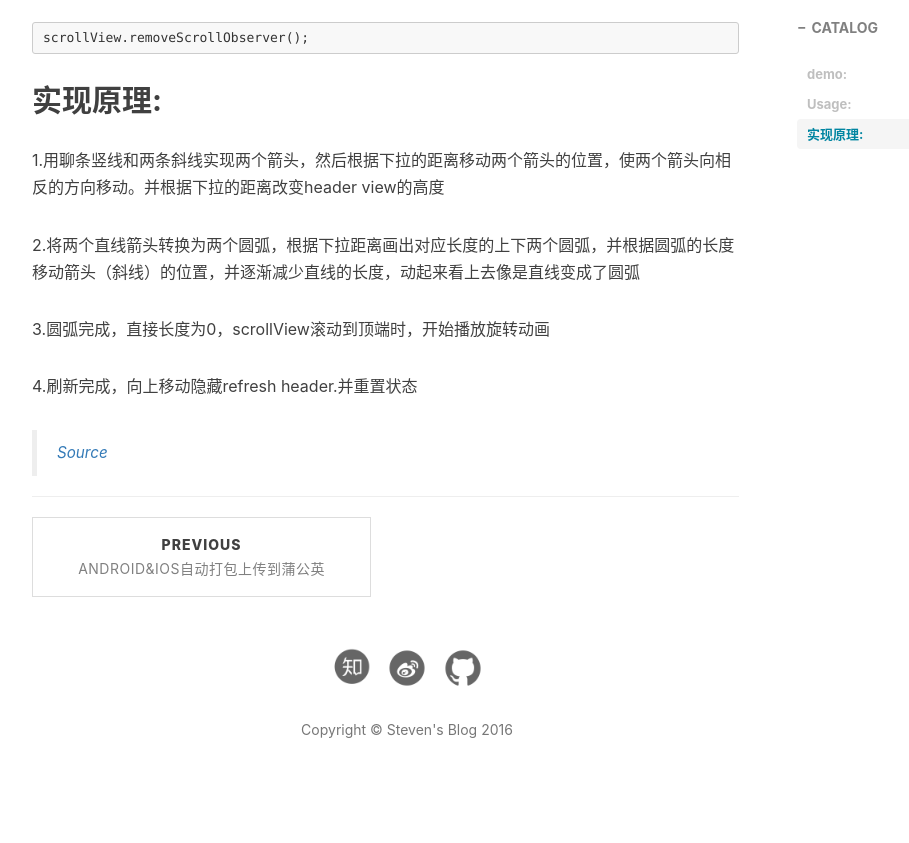
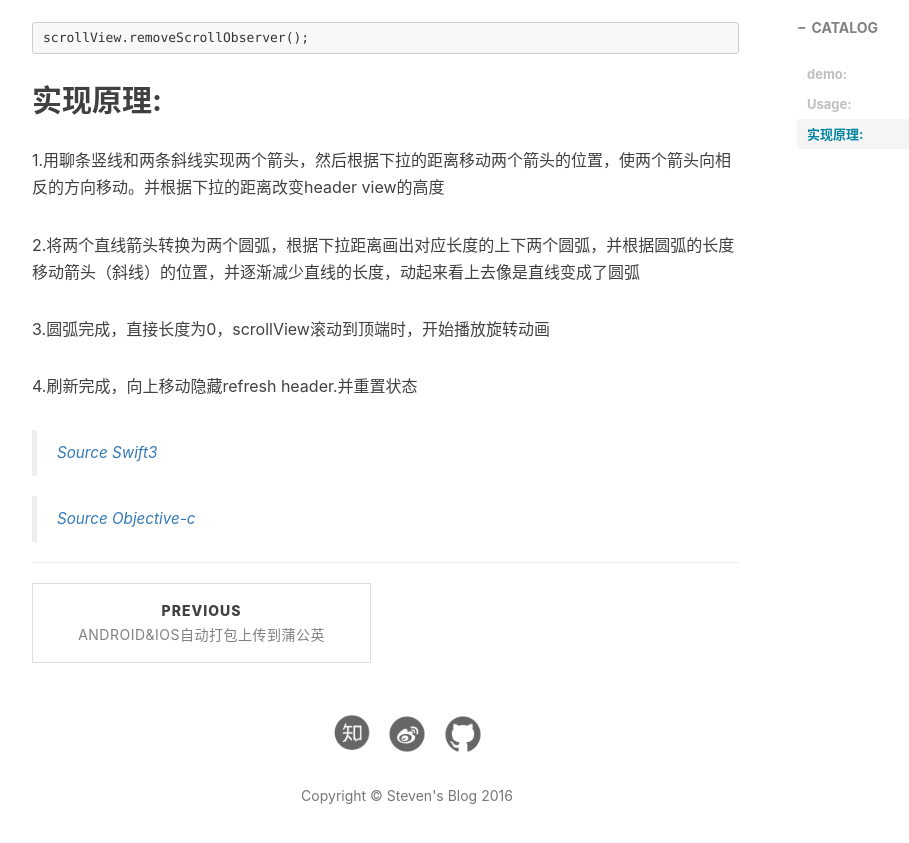
Before and after one commit to StevenDXC/Blog, a Jekyll site: the page built from _posts/2016-09-12-Refreshview.md, in a window 1280 px wide and 900 px high, scrolled down 1432 px. Shown: the top 843 px of the window, without its empty margins (233-1142 px from the left). Built offline with Jekyll 4.4.1, drawn with Linux system fonts in a browser that asks for light colours; nearby versions of some CDN libraries; Markdown is read by kramdown in place of the engine named in the settings; comment, search, counter and statistics services are not loaded.

Commit message:
Update 2016-09-12-Refreshview.md

```diff
--- a/_posts/2016-09-12-Refreshview.md
+++ b/_posts/2016-09-12-Refreshview.md
@@ -58,4 +58,6 @@ scrollView.removeScrollObserver();
 
 
 
->[Source](https://github.com/StevenDXC/DxRefreshView)
+>[Source Swift3](https://github.com/StevenDXC/DxRefreshView)
+
+>[Source Objective-c](https://github.com/StevenDXC/DxRefreshView_OC)
```
